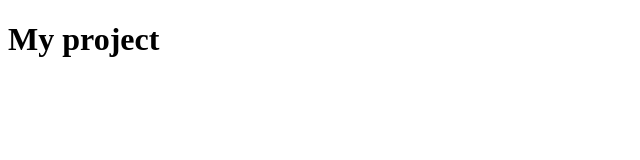
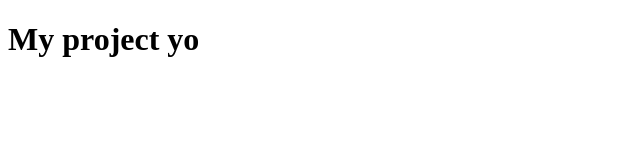
Before and after one commit to gnosis-frog/my-project, a plain HTML site: page index.html in a window 1280 px wide. Shown: the full height of the page, 0-640 px from the left. Drawn offline with Linux system fonts and the light colour scheme.

Commit message:
yo was added

```diff
--- a/index.html
+++ b/index.html
@@ -7,6 +7,6 @@
   <title>My project</title>
 </head>
 <body>
-  <h1>My project</h1>
+  <h1>My project yo</h1>
 </body>
 </html>
```
